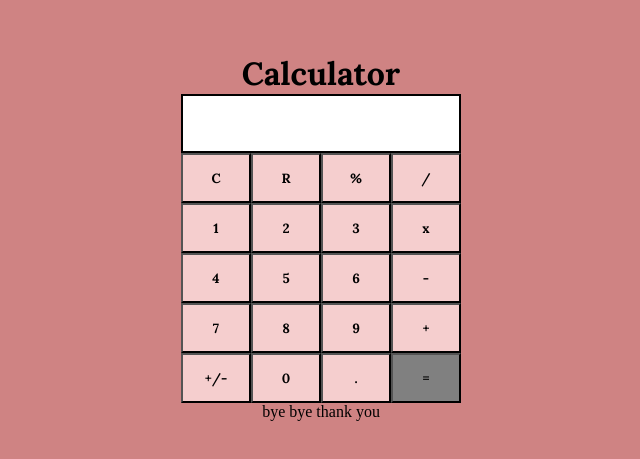
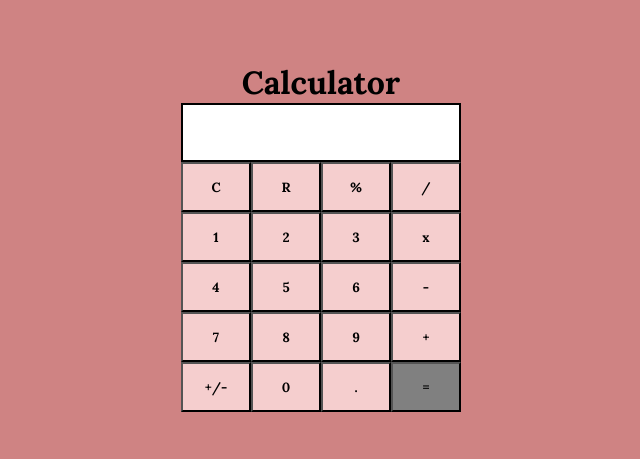
Before and after one commit to harsh-081004/Calculator, a React (Vite) app: page / in a window 1280 px wide. Shown: the part 163-622 px from the top of the page, without its empty margins (319-959 px from the left). Built offline with nearby package versions, Linux system fonts and the light colour scheme.

Commit message:
some change done

```diff
--- a/src/App.jsx
+++ b/src/App.jsx
@@ -115,8 +115,6 @@ const App = () => {
           =
         </button>
         </div>
-        bye bye
-        thank you
         </div>
   );
 };
```
